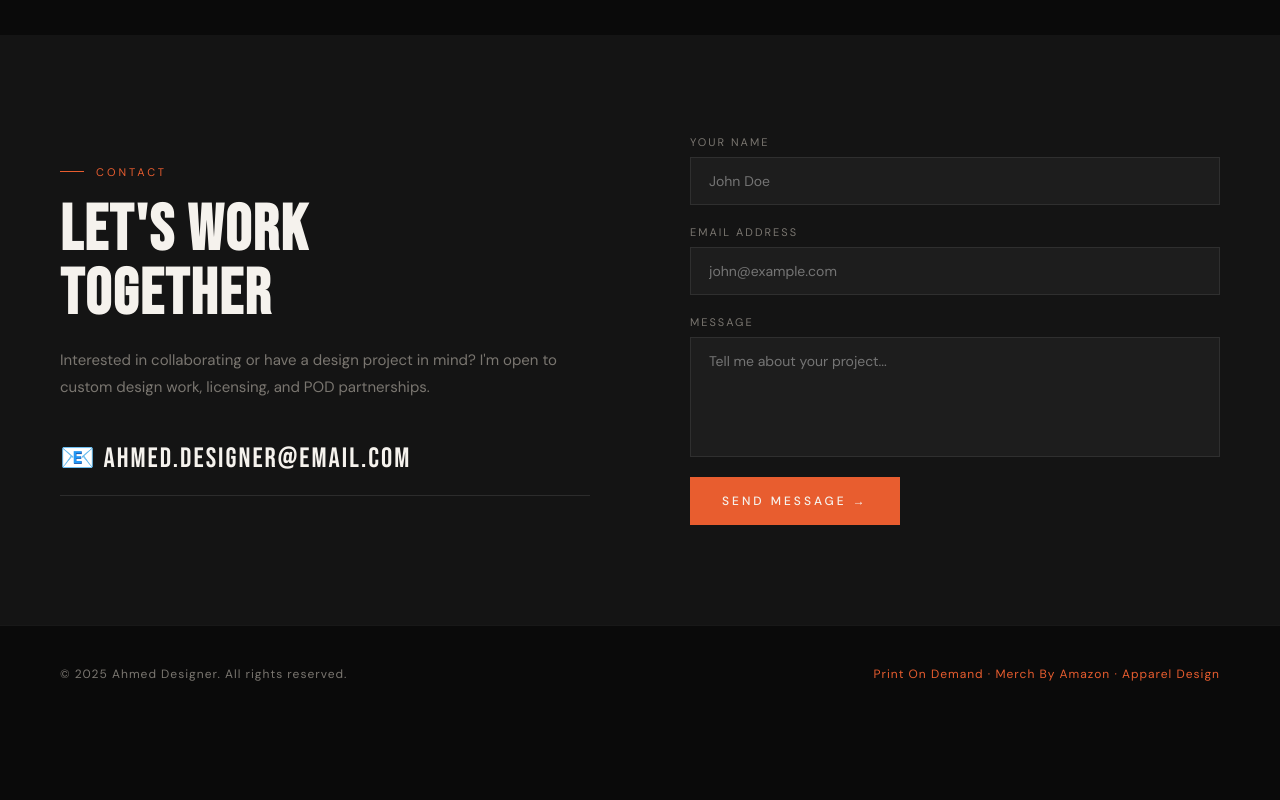
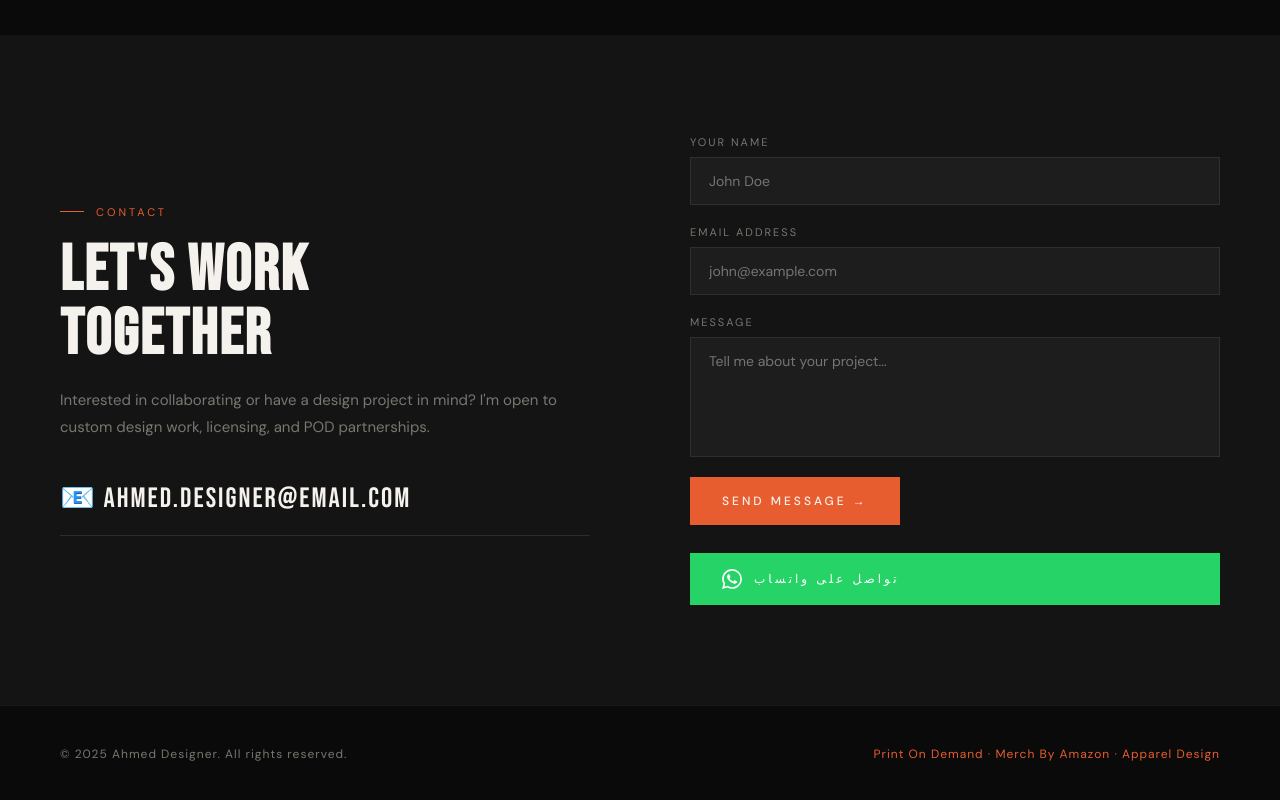
Before and after one commit to malkichee-tech/ahmed-designer, a plain HTML site: page index.html in a window 1280 px wide. Shown: the part 3135-3935 px from the top of the page. Before the commit the page ends 3857 px from the top, so only its background shows below. Drawn offline with Linux system fonts and the light colour scheme; a web font is replaced by a local one.

Commit message:
Update index.html

```diff
--- a/index.html
+++ b/index.html
@@ -772,6 +772,11 @@
       <textarea placeholder="Tell me about your project..."></textarea>
     </div>
     <button class="btn-submit">Send Message →</button>
+
+  <a href="https://wa.me/212638003059" target="_blank" style="display:inline-flex;align-items:center;gap:12px;background:#25D366;color:white;text-decoration:none;padding:16px 32px;font-size:12px;letter-spacing:3px;text-transform:uppercase;font-weight:500;font-family:'DM Sans',sans-serif;margin-top:8px;transition:all 0.3s;" onmouseover="this.style.background='#1ebe5d'" onmouseout="this.style.background='#25D366'">
+    <svg width="20" height="20" viewBox="0 0 24 24" fill="white"><path d="M17.472 14.382c-.297-.149-1.758-.867-2.03-.967-.273-.099-.471-.148-.67.15-.197.297-.767.966-.94 1.164-.173.199-.347.223-.644.075-.297-.15-1.255-.463-2.39-1.475-.883-.788-1.48-1.761-1.653-2.059-.173-.297-.018-.458.13-.606.134-.133.298-.347.446-.52.149-.174.198-.298.298-.497.099-.198.05-.371-.025-.52-.075-.149-.669-1.612-.916-2.207-.242-.579-.487-.5-.669-.51-.173-.008-.371-.01-.57-.01-.198 0-.52.074-.792.372-.272.297-1.04 1.016-1.04 2.479 0 1.462 1.065 2.875 1.213 3.074.149.198 2.096 3.2 5.077 4.487.709.306 1.262.489 1.694.625.712.227 1.36.195 1.871.118.571-.085 1.758-.719 2.006-1.413.248-.694.248-1.289.173-1.413-.074-.124-.272-.198-.57-.347m-5.421 7.403h-.004a9.87 9.87 0 01-5.031-1.378l-.361-.214-3.741.982.998-3.648-.235-.374a9.86 9.86 0 01-1.51-5.26c.001-5.45 4.436-9.884 9.888-9.884 2.64 0 5.122 1.03 6.988 2.898a9.825 9.825 0 012.893 6.994c-.003 5.45-4.437 9.884-9.885 9.884m8.413-18.297A11.815 11.815 0 0012.05 0C5.495 0 .16 5.335.157 11.892c0 2.096.547 4.142 1.588 5.945L.057 24l6.305-1.654a11.882 11.882 0 005.683 1.448h.005c6.554 0 11.89-5.335 11.893-11.893a11.821 11.821 0 00-3.48-8.413Z"/></svg>
+    تواصل على واتساب
+  </a>
   </div>
 </section>
 
```
